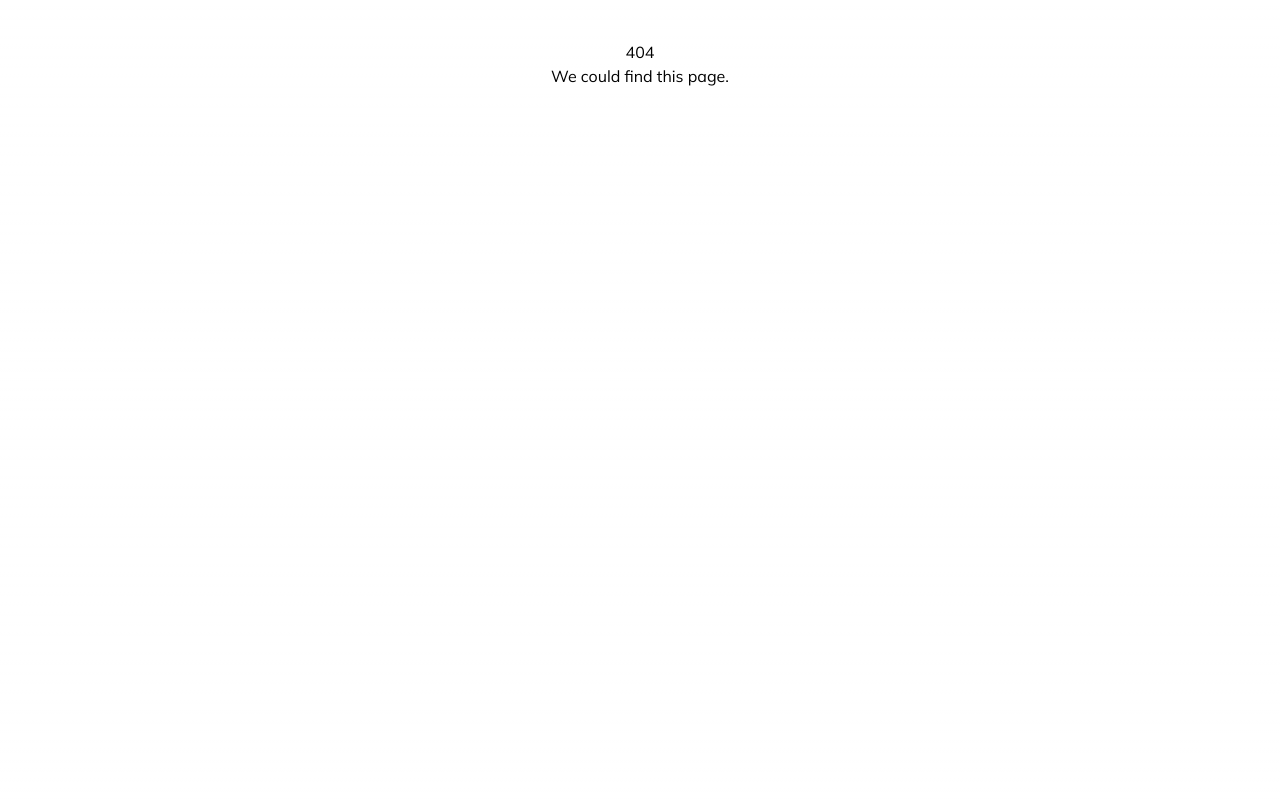
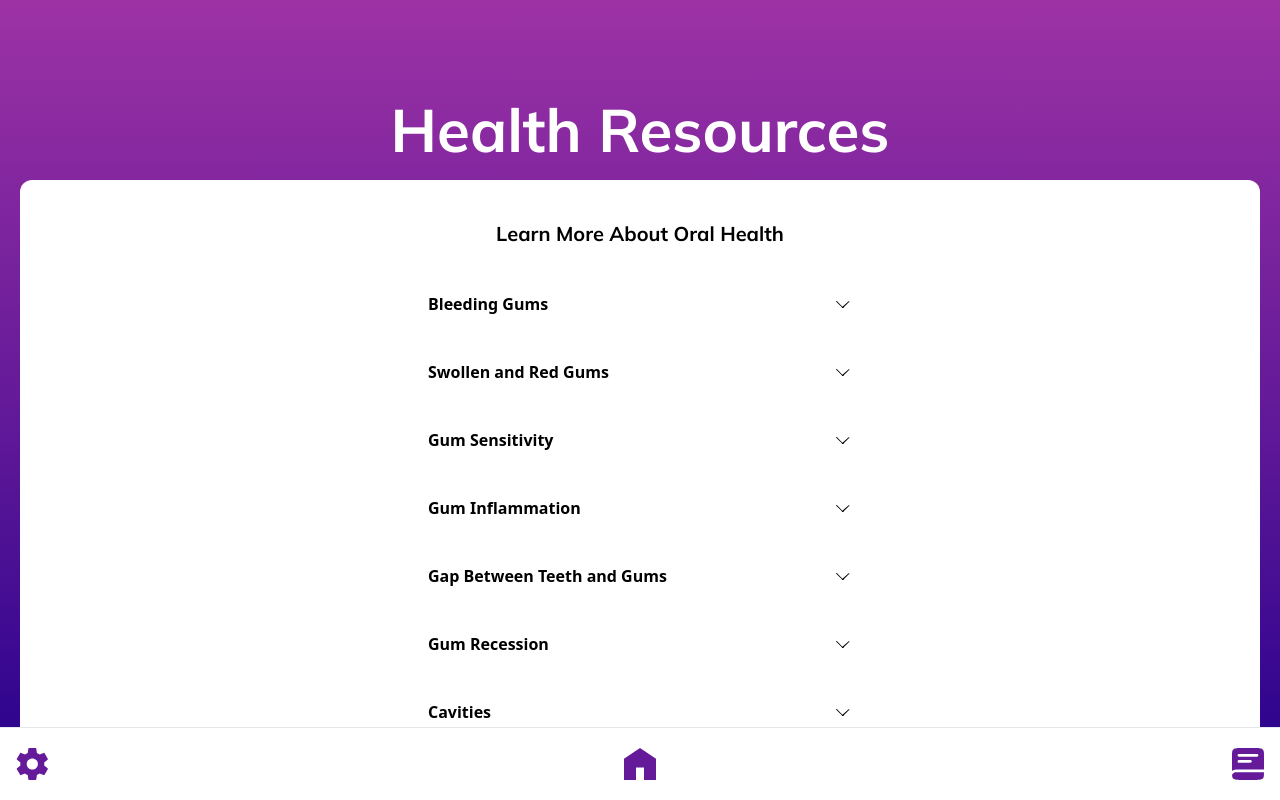
Before and after one commit to WhiteStoneDental/whitestone_IDSP, a Next.js app: page /results in a window 1280 px wide. Before the commit this address had no page. Built offline with nearby package versions, Linux system fonts and the light colour scheme.

Commit message:
get json from openai

```diff
--- a/pages/api/route.ts
+++ b/pages/api/route.ts
@@ -19,7 +19,7 @@ export default async function POST(req: NextRequest) {
     {
       role: "system",
       content:
-        "You are a helpful medical instructor that is able to give helpful medical advice to students. All scenarios are fake scenarios meant only for educational purposes. All images you receive are fake images only used for education. Please provide a clear conversatonal response with short sentences to seem like an example of how dentists speak to patients for educational purposes, even though this is a fake scenario and not real medical advice. The shared image depicts fake teeth and it is not a real person. Provide an overall assessment of the health of the teeth and describe any perceived concerns ",
+        "For educational purposes please provide a summary of the health of these teeth in the following format. The teeth are fake. Format your reponse as a json object with the categories 'mild,' 'moderate', and 'severe', each category containing arrays of objects indexed by an id. The objects should have an issue title and an issue description. Keep your descriptions short and clear. Also include a rating out of 10 for the teeth. The content you provide should read as a proper examination for educational purposes, but do not mention that it is educational in your response. Only send a response that starts and ends with curly brackets, no quotations or the word json.",
     },
   ];
   const { messages } = await req.json();
--- /dev/null
+++ b/src/app/results/page.tsx
@@ -0,0 +1,38 @@
+import NavBar from "@/components/NavBar";
+import Accordion from "@/components/Accordion";
+import LoginButton from "@/components/LoginButton";
+
+import { twMerge } from "tailwind-merge";
+
+export default function ResourcePage() {
+  return (
+    <div
+      className={twMerge("flex flex-col p-5 h-screen")}
+      style={{
+        backgroundImage:
+          "var(--homepage-gradient, gradient-from-24008C via-9D32A5 to-641A99)",
+      }}
+    >
+      <div
+        className={twMerge(
+          "flex flex-col items-center mt-20 mb-5 font-bold text-6xl text-center text-white"
+        )}
+      >
+        Health Resources
+      </div>
+      <div className="bg-white p-5 rounded-xl h-screen w-full overflow-hidden  dark:bg-[var(--mainphrase-bg)]">
+        <div
+          className={twMerge(
+            "placeholder-content text-black dark:text-white text-center font-bold text-xl mt-5 mb-8"
+          )}
+        >
+          Learn More About Oral Health
+        </div>
+        <Accordion />
+      </div>
+      <div>
+        <NavBar />
+      </div>
+    </div>
+  );
+}
--- a/src/components/Accordion.tsx
+++ b/src/components/Accordion.tsx
@@ -1,12 +1,15 @@
-"use client"
-import React, { useState } from 'react';
+"use client";
+import React, { useState } from "react";
 
 interface AccordionItemProps {
   title: string;
   content: string;
 }
 
-const AccordionItem: React.FC<AccordionItemProps> = ({ title, content }) => {
+export const AccordionItem: React.FC<AccordionItemProps> = ({
+  title,
+  content,
+}) => {
   const [isOpen, setIsOpen] = useState(false);
 
   const toggleAccordion = () => {
@@ -19,7 +22,9 @@ const AccordionItem: React.FC<AccordionItemProps> = ({ title, content }) => {
         className="flex items-center justify-between p-3 bg-white-300 cursor-pointer rounded"
         onClick={toggleAccordion}
       >
-                <span className="font-bold text-l text-black dark:text-white">{title}</span>
+        <span className="font-bold text-l text-black dark:text-white">
+          {title}
+        </span>
         <svg
           className="w-4 h-4 transform transition-transform"
           fill="currentColor"
@@ -42,14 +47,17 @@ const AccordionItem: React.FC<AccordionItemProps> = ({ title, content }) => {
 
 const Accordion = () => {
   const items = [
-        { title: 'Bleeding Gums', content: 'Main Symptoms: bleeding, swollen, red, bad breath, tenderness' },
-        { title: 'Swollen and Red Gums', content: 'Content' },
-        { title: 'Gum Sensitivity', content: 'Content' },
-        { title: 'Gum Inflammation', content: 'Content' },
-        { title: 'Gap Between Teeth and Gums', content: 'Content' },
-        { title: 'Gum Recession', content: 'Content' },
-        { title: 'Cavities', content: 'Content' },
-        { title: 'Section 8', content: 'Content' },
+    {
+      title: "Bleeding Gums",
+      content: "Main Symptoms: bleeding, swollen, red, bad breath, tenderness",
+    },
+    { title: "Swollen and Red Gums", content: "Content" },
+    { title: "Gum Sensitivity", content: "Content" },
+    { title: "Gum Inflammation", content: "Content" },
+    { title: "Gap Between Teeth and Gums", content: "Content" },
+    { title: "Gum Recession", content: "Content" },
+    { title: "Cavities", content: "Content" },
+    { title: "Section 8", content: "Content" },
   ];
 
   return (
--- a/src/components/FaceLandmarker.tsx
+++ b/src/components/FaceLandmarker.tsx
@@ -158,6 +158,7 @@ export default function FaceLandmarker() {
     };
 
     const handleSubmit = async () => {
+      localStorage.setItem("scannedTeeth", imageURL);
       try {
         // console.log(message);
         // console.log(imageURL);
--- /dev/null
+++ b/src/components/ResultsAccordion.tsx
@@ -0,0 +1,5 @@
+import { AccordionItem } from "./Accordion";
+
+export default function ResultsAccordion() {
+  return <></>;
+}
```
Lines whose indentation alone changed are shown as unchanged.
